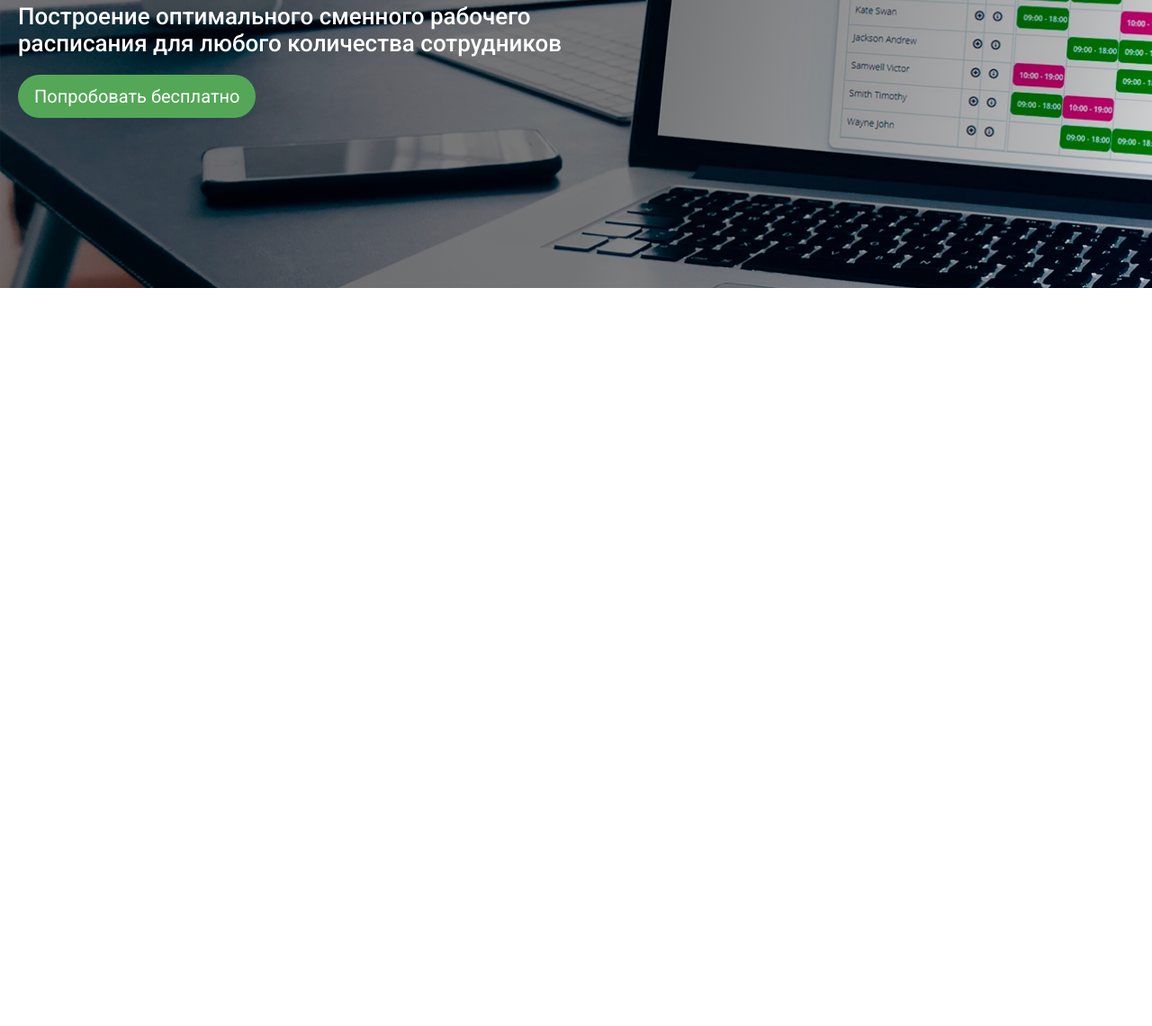
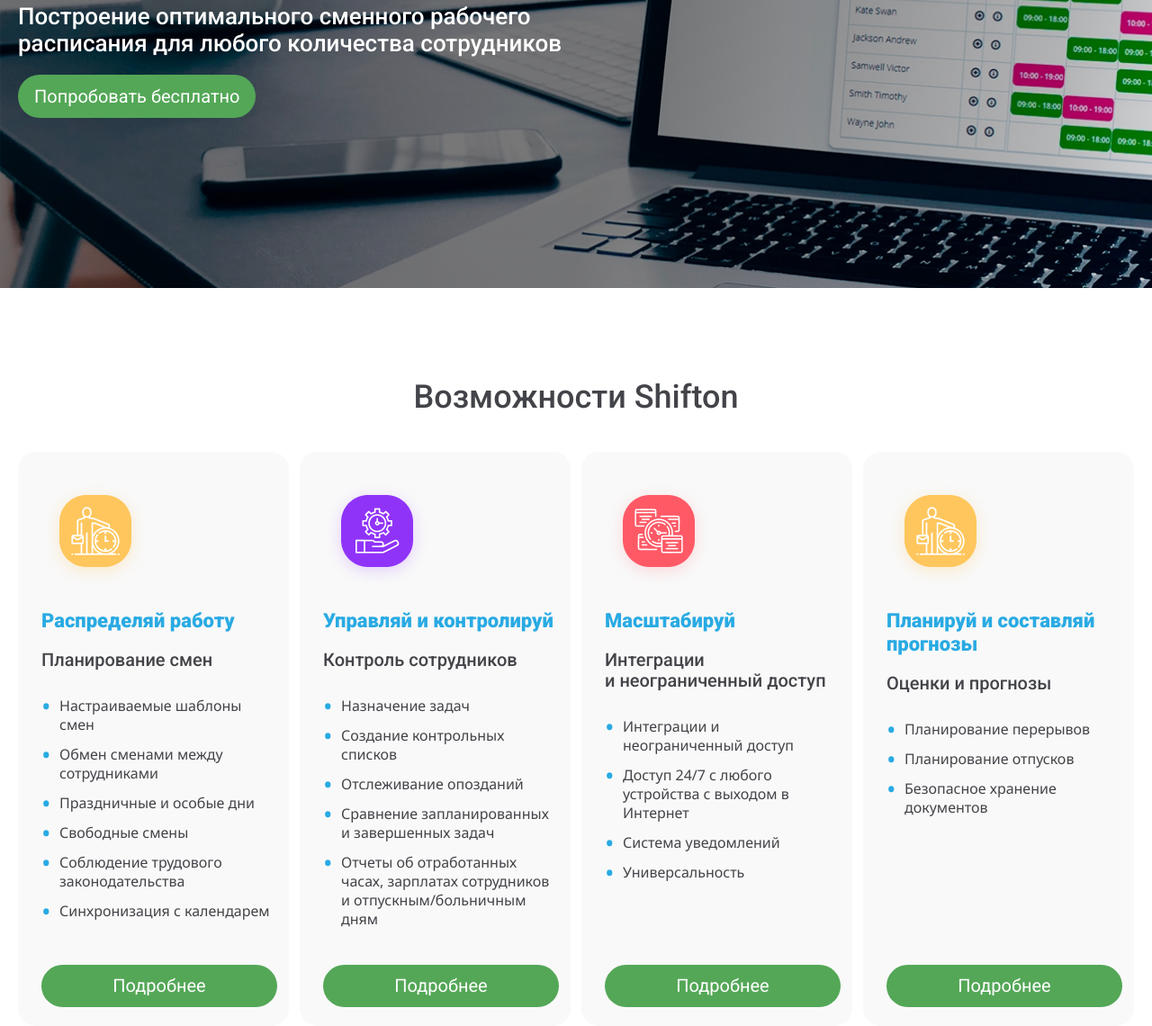
Before and after one commit to Despair08/shift, a website: page index.html in a window 1280 px wide. Shown: the part 472-1612 px from the top of the page at 90% size. Before the commit the page ends 800 px from the top, so only its background shows below. Drawn offline with Linux system fonts and the light colour scheme.

Commit message:
feat: add possibilities section

```diff
--- a/index.html
+++ b/index.html
@@ -61,6 +61,72 @@
           <a class="button button--main" href="#">Попробовать бесплатно</a>
         </div>
       </section>
+      <section class="possibilities">
+        <div class="possibilities__container">
+          <h2 class="poss__title">Возможности Shifton</h2>
+          <div class="poss__cards">
+            <div class="poss__card">
+              <div class="card-img__container">
+                <img src="./assets/icons/work.png" alt="time-management" class="card-img">
+              </div>
+              <h3 class="card__title">Распределяй работу</h3>
+              <h4 class="card__sub-title">Планирование смен</h4>
+              <ul class="card__list">
+                <li class="card__item">Настраиваемые шаблоны смен</li>
+                <li class="card__item">Обмен сменами между сотрудниками</li>
+                <li class="card__item">Праздничные и особые дни</li>
+                <li class="card__item">Свободные смены</li>
+                <li class="card__item">Соблюдение трудового законодательства</li>
+                <li class="card__item">Синхронизация с календарем</li>
+              </ul>
+              <a href="#" class="button button--main">Подробнее</a>
+            </div>
+            <div class="poss__card">
+              <div class="card-img__container">
+                <img src="./assets/icons/management.png" alt="time-management" class="card-img">
+              </div>
+              <h3 class="card__title">Управляй и контролируй</h3>
+              <h4 class="card__sub-title">Контроль сотрудников</h4>
+              <ul class="card__list">
+                <li class="card__item">Назначение задач</li>
+                <li class="card__item">Создание контрольных списков</li>
+                <li class="card__item">Отслеживание опозданий</li>
+                <li class="card__item">Сравнение запланированных и завершенных задач</li>
+                <li class="card__item">Отчеты об отработанных часах, зарплатах сотрудников и отпускным/больничным дням
+                </li>
+              </ul>
+              <a href="#" class="button button--main">Подробнее</a>
+            </div>
+            <div class="poss__card">
+              <div class="card-img__container">
+                <img src="./assets/icons/time.png" alt="time-management" class="card-img">
+              </div>
+              <h3 class="card__title">Масштабируй</h3>
+              <h4 class="card__sub-title">Интеграции<br> и неограниченный доступ</h4>
+              <ul class="card__list">
+                <li class="card__item">Интеграции и неограниченный доступ</li>
+                <li class="card__item">Доступ 24/7 с любого<br> устройства с выходом в<br> Интернет</li>
+                <li class="card__item">Система уведомлений</li>
+                <li class="card__item">Универсальность</li>
+              </ul>
+              <a href="#" class="button button--main">Подробнее</a>
+            </div>
+            <div class="poss__card">
+              <div class="card-img__container">
+                <img src="./assets/icons/work.png" alt="time-management" class="card-img">
+              </div>
+              <h3 class="card__title">Планируй и составляй прогнозы</h3>
+              <h4 class="card__sub-title">Оценки и прогнозы</h4>
+              <ul class="card__list">
+                <li class="card__item">Планирование перерывов</li>
+                <li class="card__item">Планирование отпусков</li>
+                <li class="card__item">Безопасное хранение<br> документов</li>
+              </ul>
+              <a href="#" class="button button--main">Подробнее</a>
+            </div>
+          </div>
+        </div>
+      </section>
     </main>
     <footer class="footer"></footer>
   </div>
--- a/scss/abstract/varaibles.scss
+++ b/scss/abstract/varaibles.scss
@@ -9,6 +9,7 @@
 $optimization-color: #9033f9;
 $break-color: #ff5966;
 $dark: #000000;
+$medium: #434449;
 $light: #ffffff;
 $gradient: linear-gradient(
   104.58deg,
--- /dev/null
+++ b/scss/components/possibilities.scss
@@ -0,0 +1,69 @@
+.possibilities {
+  &__container {
+    @extend %container;
+  }
+}
+
+.poss {
+  &__title {
+    padding: 100px 0 40px;
+    @extend %roboto;
+    @include font(36px, 500, 42px, center);
+    color: $medium;
+  }
+
+  &__cards {
+    display: flex;
+    gap: 12px;
+  }
+
+  &__card {
+    display: flex;
+    flex-direction: column;
+    width: 310px;
+    background-color: $card-bg;
+    border-radius: 20px;
+    padding: 32px 13px 21px 26px;
+  }
+}
+
+.card {
+  &__title {
+    @extend %roboto;
+    @include font(22px, 900, 26px, left);
+    padding: 23px 0 19px;
+    color: $sub-heading;
+  }
+
+  &__sub-title {
+    @extend %roboto;
+    @include font(20px, 500, 23px, left);
+    color: $medium;
+  }
+
+  &__list {
+    display: flex;
+    flex-direction: column;
+    flex-grow: 1;
+    gap: 12px;
+    padding: 29px 0 40px;
+  }
+
+  &__item {
+    @extend %noto;
+    @include font(16px, 400, 21px, left);
+    padding-left: 20px;
+    color: $medium;
+    &:before {
+      content: "\2022";
+      display: block;
+      position: relative;
+      max-width: 0;
+      max-height: 0;
+      left: -20px;
+      top: 0;
+      color: $sub-heading;
+      font-size: 28px;
+    }
+  }
+}
--- a/scss/main.scss
+++ b/scss/main.scss
@@ -9,3 +9,4 @@
 @import "components/header";
 @import "components/main";
 @import "components/hero";
+@import "components/possibilities";
```
Also changed, not shown: style.css, 1 other file.
